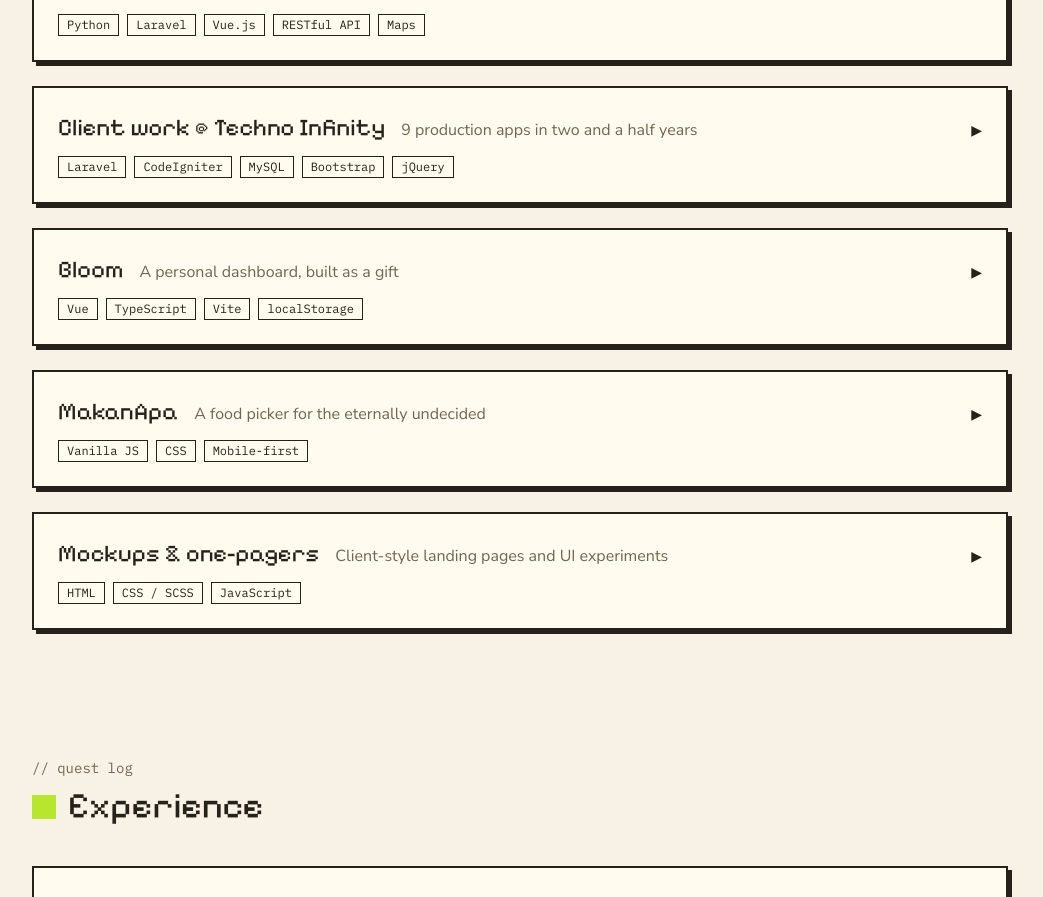
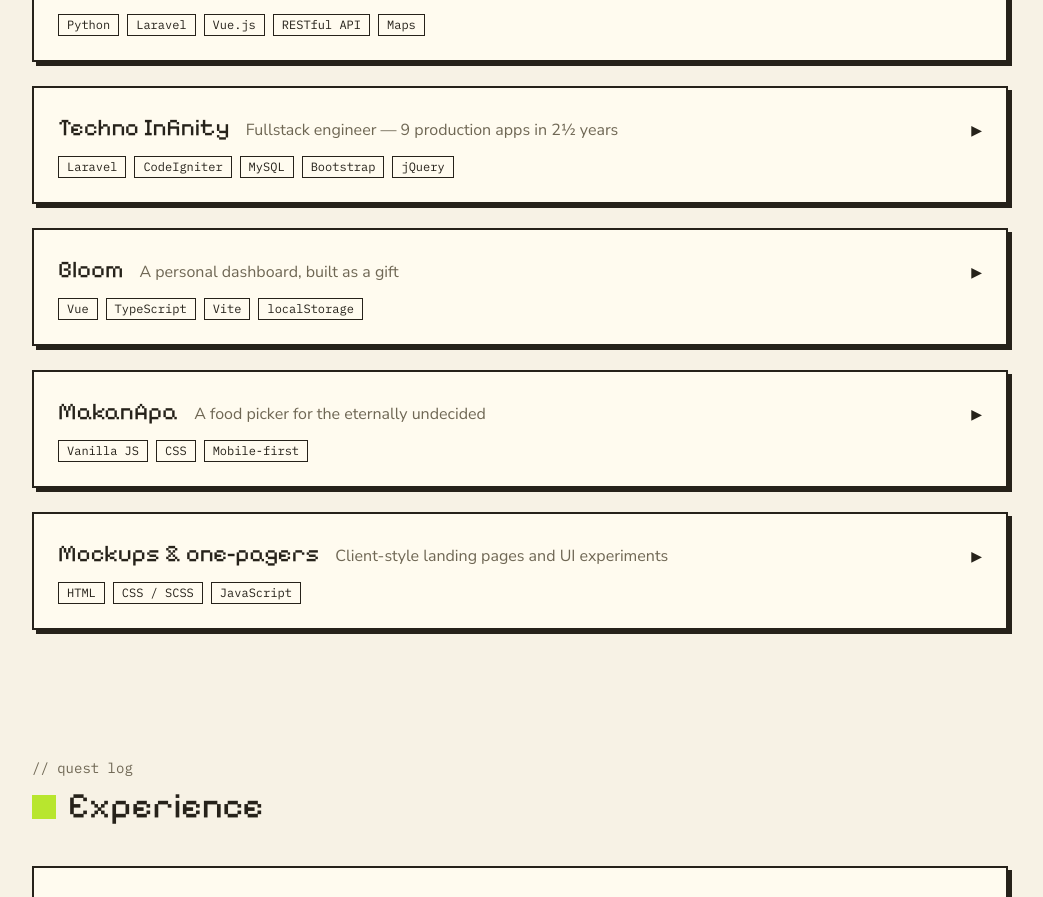
Before and after one commit to Fugomika/portfolio, a Next.js app: page / in a window 1280 px wide. Shown: the part 849-1746 px from the top of the page, without its empty margins (120-1163 px from the left). Built offline with nearby package versions, Linux system fonts and the light colour scheme.

Commit message:
fix: reframe Techno Infinity project as employment, not client work
Techno Infinity is the employer (agency); the 9 apps were built for its
clients. Retitle and adjust role copy so it no longer reads as if Techno
Infinity itself were a client.

Co-Authored-By: Claude Opus 4.8 <noreply@anthropic.com>

```diff
--- a/src/data/projects.ts
+++ b/src/data/projects.ts
@@ -30,9 +30,9 @@ export const projects: Project[] = [
   },
   {
     slug: "client-work",
-    title: "Client work @ Techno Infinity",
-    tagline: "9 production apps in two and a half years",
-    role: "Software Engineer, fullstack",
+    title: "Techno Infinity",
+    tagline: "Fullstack engineer — 9 production apps in 2½ years",
+    role: "Software Engineer (full-time) at Techno Infinity",
     problem:
       "Agency work means a new domain every few months: HR, risk management, finance, document workflows, education — each with a client who needs it live on a deadline.",
     built:
```
